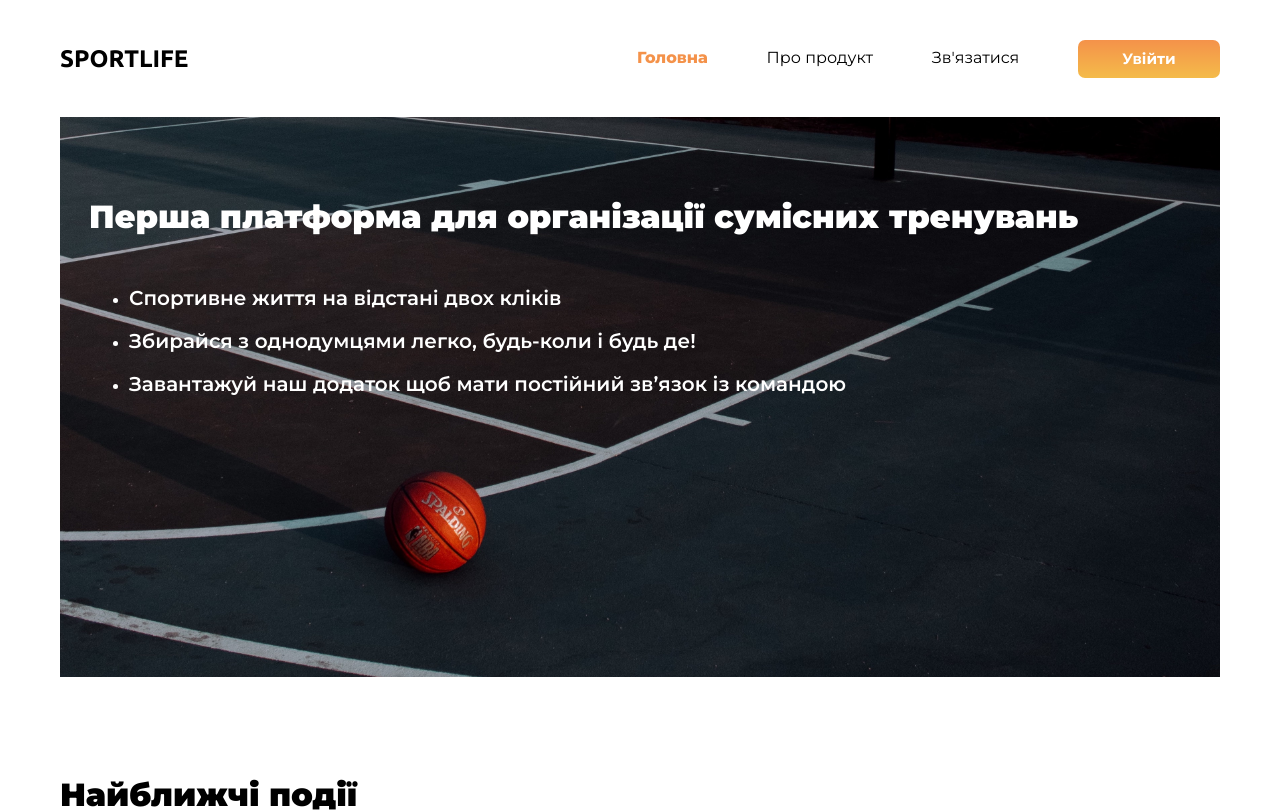
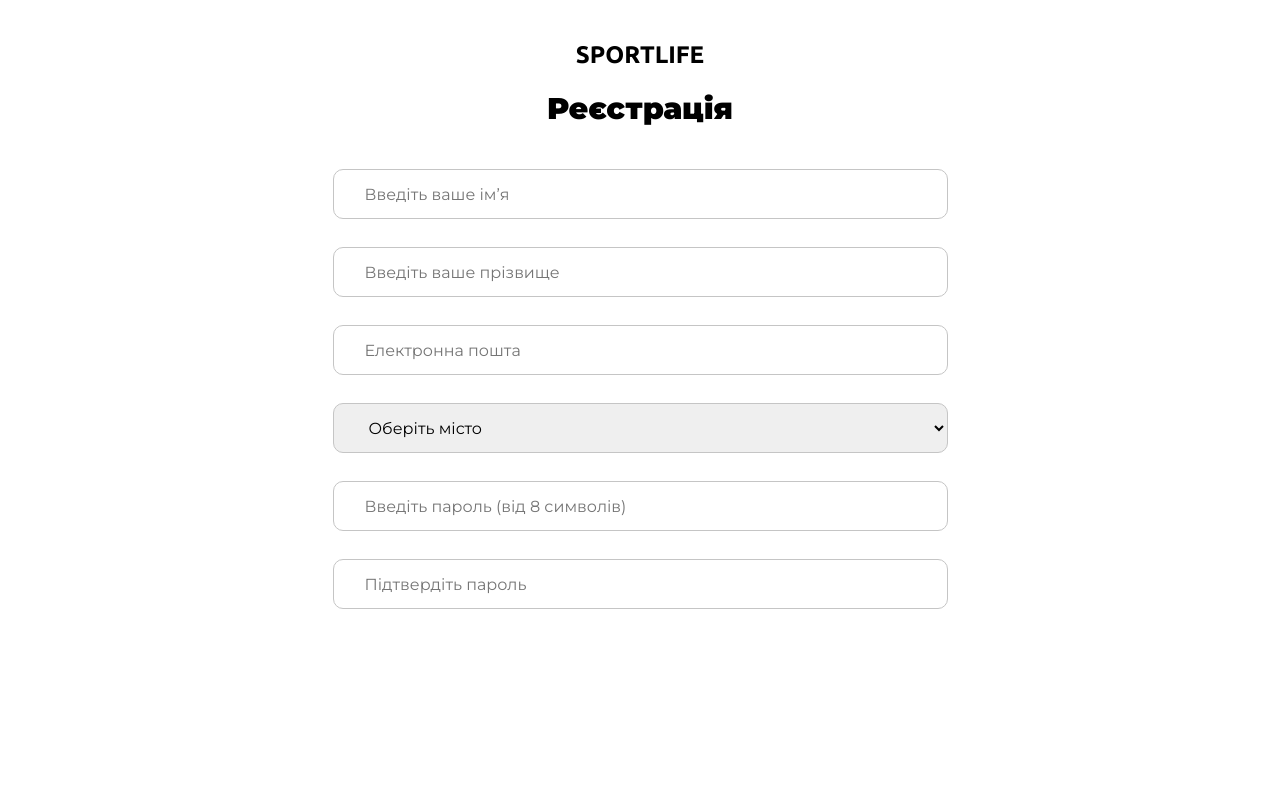
Before and after one commit to Dasha-And/Sportlife-front, a Vue app: page /registration in a window 1280 px wide. Shown: the top 812 px of the page. Built offline with nearby package versions, Linux system fonts and the light colour scheme.

Commit message:
added routing, registration page

```diff
--- a/package.json
+++ b/package.json
@@ -10,7 +10,8 @@
   "dependencies": {
     "core-js": "^3.8.3",
     "normalize.css": "^8.0.1",
-    "vue": "^3.2.13"
+    "vue": "^3.2.13",
+    "vue-router": "^4.0.14"
   },
   "devDependencies": {
     "@babel/core": "^7.12.16",
--- a/src/App.vue
+++ b/src/App.vue
@@ -1,19 +1,110 @@
 <template>
-  <div>
-    <Home></Home>
-  </div>
+    <router-view></router-view>
 </template>
 
 <script>
-import Home from '@/components/Home.vue'
-export default {
-  name: 'App',
-  components: {
-    Home
-  }
-}
+
 </script>
 
 <style>
+@import url('https://fonts.googleapis.com/css2?family=Ubuntu:wght@700&display=swap');
+@import url('https://fonts.googleapis.com/css2?family=Montserrat:wght@300;400;500;600;700;800;900&display=swap');
 
+.wrapper {
+  width: 1160px;
+  margin: 0 auto;
+}
+h2 {
+  font-family: 'Ubuntu',serif;
+  font-style: normal;
+  font-weight: 700;
+  font-size: 24px;
+  text-transform: uppercase;
+  color: #000000;
+}
+p {
+  font-family: 'Montserrat',serif;
+  font-style: normal;
+  font-weight: 400;
+  font-size: 16px;
+  color: #000000;
+}
+.selected {
+  font-weight: 800;
+  color: #F4924A;
+}
+.button {
+  background: linear-gradient(180deg, #F4924A 0%, #F4BB4A 100%);
+  border-radius: 7px;
+  color: white;
+  text-decoration: none;
+  font-family: 'Montserrat';
+  font-style: normal;
+  font-weight: 700;
+  font-size: 15px;
+  width: 142px;
+  height: 38px;
+  line-height: 38px;
+  text-align: center;
+  -webkit-transition: 0.5s;
+  -moz-transition: 0.5s;
+  -o-transition: 0.5s;
+}
+.button:hover {
+  transform: scale(1.06);
+  transition-duration: 0.5s;
+}
+h1 {
+  font-family: 'Montserrat';
+  font-style: normal;
+  font-weight: 900;
+  font-size: 30px;
+}
+h3 {
+  font-family: 'Montserrat';
+  font-style: normal;
+  font-weight: 600;
+  font-size: 20px;
+  color: #FFFFFF;
+}
+li {
+  color: white;
+}
+h4 {
+  font-family: 'Montserrat';
+  font-style: normal;
+  font-weight: 800;
+  font-size: 15px;
+  color: #000000;
+}
+.events-item {
+  width: 330px;
+  height: 344px;
+  background: #FFFFFF;
+  box-shadow: 0px 0px 26px rgba(0, 0, 0, 0.25);
+  border-radius: 10px;
+  -webkit-transition: 0.5s;
+  -moz-transition: 0.5s;
+  -o-transition: 0.5s;
+}
+.events-item:hover {
+  transform: scale(1.05);
+  transition-duration: 0.3s;
+}
+.events {
+  display: grid;
+  column-gap: 80px;
+  row-gap: 78px;
+  grid-template-columns: auto auto auto;
+}
+.events-item-title {
+  text-align: center;
+}
+.events-item-text {
+  text-align: center;
+  font-family: 'Montserrat';
+  font-style: normal;
+  font-weight: 500;
+  font-size: 14px;
+}
 </style>
--- /dev/null
+++ b/src/components/Authorization.vue
@@ -0,0 +1,15 @@
+<template>
+<div class="wrapper">
+
+</div>
+</template>
+
+<script>
+export default {
+  name: "Authorization"
+}
+</script>
+
+<style scoped>
+
+</style>
--- a/src/components/Home.vue
+++ b/src/components/Home.vue
@@ -59,33 +59,11 @@
 
 </script>
 
-<style>
-@import url('https://fonts.googleapis.com/css2?family=Ubuntu:wght@700&display=swap');
-@import url('https://fonts.googleapis.com/css2?family=Montserrat:wght@300;400;500;600;700;800;900&display=swap');
-
-.wrapper {
-  width: 1160px;
-  margin: 0 auto;
-}
-h2 {
-  font-family: 'Ubuntu',serif;
-  font-style: normal;
-  font-weight: 700;
-  font-size: 24px;
-  text-transform: uppercase;
-  color: #000000;
-}
+<style scoped>
 .logo {
   height: fit-content;
   margin-top: auto;
   margin-bottom: auto;
-}
-p {
-  font-family: 'Montserrat',serif;
-  font-style: normal;
-  font-weight: 400;
-  font-size: 16px;
-  color: #000000;
 }
 .header {
   display: flex;
@@ -110,31 +88,6 @@
   color: #F4924A;
   transition-duration: 0.3s;
 }
-.selected {
-  font-weight: 800;
-  color: #F4924A;
-}
-.button {
-  background: linear-gradient(180deg, #F4924A 0%, #F4BB4A 100%);
-  border-radius: 7px;
-  color: white;
-  text-decoration: none;
-  font-family: 'Montserrat';
-  font-style: normal;
-  font-weight: 700;
-  font-size: 15px;
-  width: 142px;
-  height: 38px;
-  line-height: 38px;
-  text-align: center;
-  -webkit-transition: 0.5s;
-  -moz-transition: 0.5s;
-  -o-transition: 0.5s;
-}
-.button:hover {
-  transform: scale(1.06);
-  transition-duration: 0.5s;
-}
 .nav-item-sign-in {
   margin-top: auto;
   margin-bottom: auto;
@@ -147,22 +100,6 @@
   padding-top: 61px;
   padding-left: 29px;
 }
-h1 {
-  font-family: 'Montserrat';
-  font-style: normal;
-  font-weight: 900;
-  font-size: 30px;
-}
-h3 {
-  font-family: 'Montserrat';
-  font-style: normal;
-  font-weight: 600;
-  font-size: 20px;
-  color: #FFFFFF;
-}
-li {
-  color: white;
-}
 .title {
   margin-bottom: 51px;
   color: #FFFFFF;
@@ -170,44 +107,7 @@
 .nearest-events {
   margin-top: 100px;
 }
-.events-item {
-  width: 330px;
-  height: 344px;
-  background: #FFFFFF;
-  box-shadow: 0px 0px 26px rgba(0, 0, 0, 0.25);
-  border-radius: 10px;
-  -webkit-transition: 0.5s;
-  -moz-transition: 0.5s;
-  -o-transition: 0.5s;
-}
-.events-item:hover {
-  transform: scale(1.05);
-  transition-duration: 0.3s;
-}
 .nearest-events-title {
   margin-bottom: 100px;
 }
-.events {
-  display: grid;
-  column-gap: 80px;
-  row-gap: 78px;
-  grid-template-columns: auto auto auto;
-}
-.events-item-title {
-  text-align: center;
-}
-.events-item-text {
-  text-align: center;
-  font-family: 'Montserrat';
-  font-style: normal;
-  font-weight: 500;
-  font-size: 14px;
-}
-h4 {
-  font-family: 'Montserrat';
-  font-style: normal;
-  font-weight: 800;
-  font-size: 15px;
-  color: #000000;
-}
 </style>
--- /dev/null
+++ b/src/components/Registration.vue
@@ -0,0 +1,59 @@
+<template>
+<div class="wrapper">
+  <div class="text-center">
+    <h2 class="logo">Sportlife</h2>
+    <h1>Реєстрація</h1>
+    <form action="" class="reg-form">
+      <input type="text" name="name" placeholder="Введіть ваше ім’я">
+      <input type="text" name="surname" placeholder="Введіть ваше прізвище">
+      <input type="text" name="email" placeholder="Електронна пошта">
+      <select v-model="selectTown">
+        <option disabled="disabled" selected="selected">Оберіть місто</option>
+      </select>
+      <input type="password" name="password" placeholder="Введіть пароль (від 8 символів)">
+      <input type="password" name="password" placeholder="Підтвердіть пароль">
+    </form>
+  </div>
+</div>
+</template>
+
+<script>
+export default {
+  name: "Registration",
+  data() {
+    return {
+      selectTown: "Оберіть місто"
+    }
+  }
+
+}
+</script>
+
+<style scoped>
+.text-center {
+  text-align: center;
+}
+.logo {
+  margin-top: 41px;
+  margin-bottom: 23px;
+}
+.reg-form {
+  margin-top: 43px;
+}
+input, select{
+  width: 615px;
+  height: 50px;
+  border: 1px solid #C5C5C5;
+  box-sizing: border-box;
+  border-radius: 10px;
+  font-family: 'Montserrat';
+  font-style: normal;
+  font-weight: 400;
+  font-size: 16px;
+  padding-left: 31px;
+  margin-bottom: 28px;
+}
+.option-text {
+  color: #C5C5C5;
+}
+</style>
--- a/src/main.js
+++ b/src/main.js
@@ -1,5 +1,20 @@
 import { createApp } from 'vue'
+import "normalize.css"
 import App from './App.vue'
-import "normalize.css"
+import router from './router'
 
-createApp(App).mount('#app')
+const app = createApp(App,{
+    data: () => ({
+        user: {},
+    }),
+    beforeMount() {
+        let deleteTokenDate = Date.parse(localStorage.getItem('authTokenDate'));
+        deleteTokenDate.setHours(deleteTokenDate.getHours + 24);
+        if (deleteTokenDate <= new Date()) {
+            localStorage.removeItem("authToken");
+            localStorage.removeItem("authTokenDate");
+        }
+    }
+})
+app.use(router);
+app.mount('#app')
--- /dev/null
+++ b/src/router.js
@@ -0,0 +1,22 @@
+import {createRouter, createWebHistory} from 'vue-router'
+import Home from '@/components/Home'
+import Registration from "@/components/Registration";
+import Authorization from "@/components/Authorization";
+
+export default createRouter ({
+    history: createWebHistory(),
+    routes: [
+        {
+            path: '/',
+            component: Home
+        },
+        {
+            path: '/registration',
+            component: Registration
+        },
+        {
+            path: '/authorization',
+            component: Authorization
+        }
+    ]
+})
```
Also changed, not shown: 1 other file (tests, documents, lock files or other folders).
